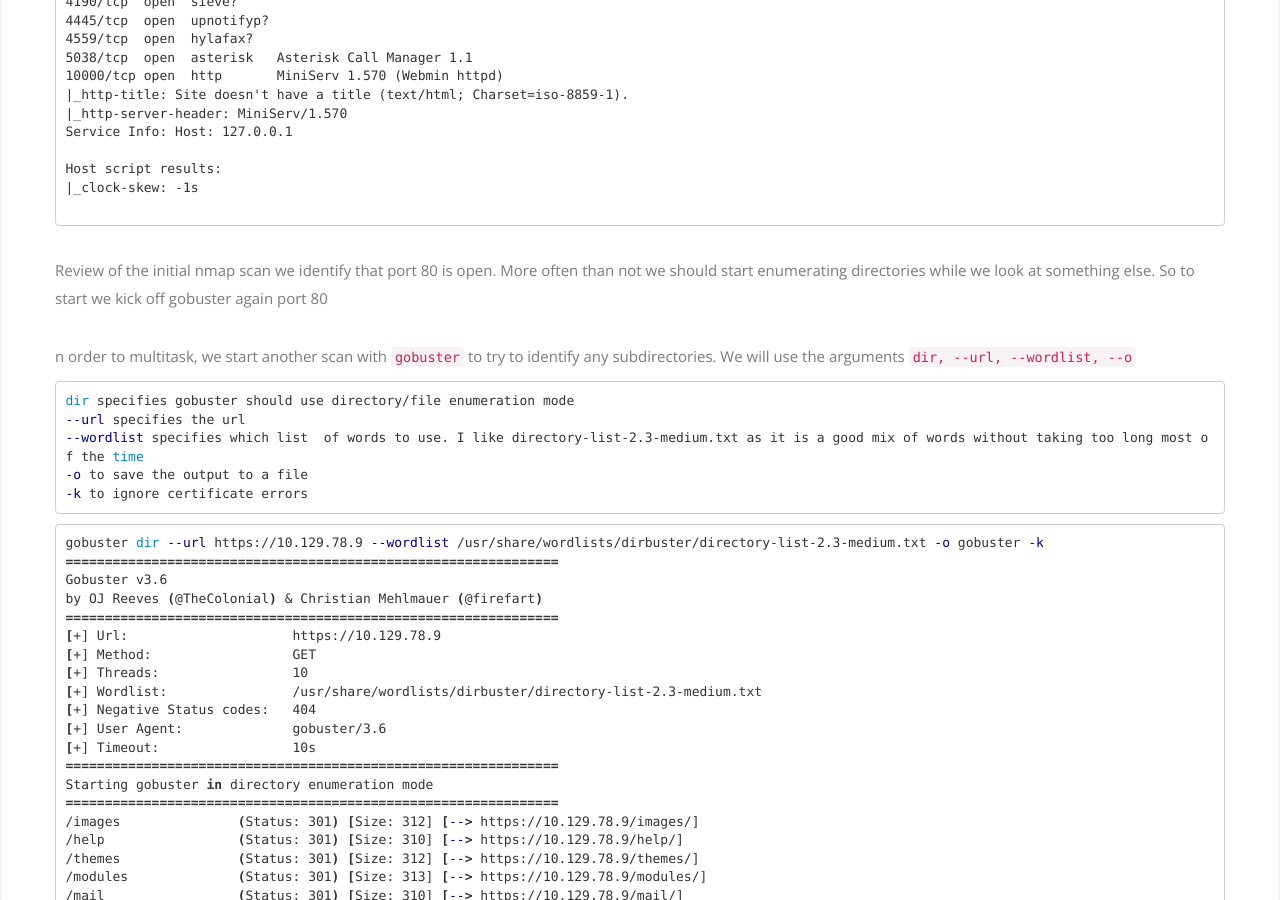
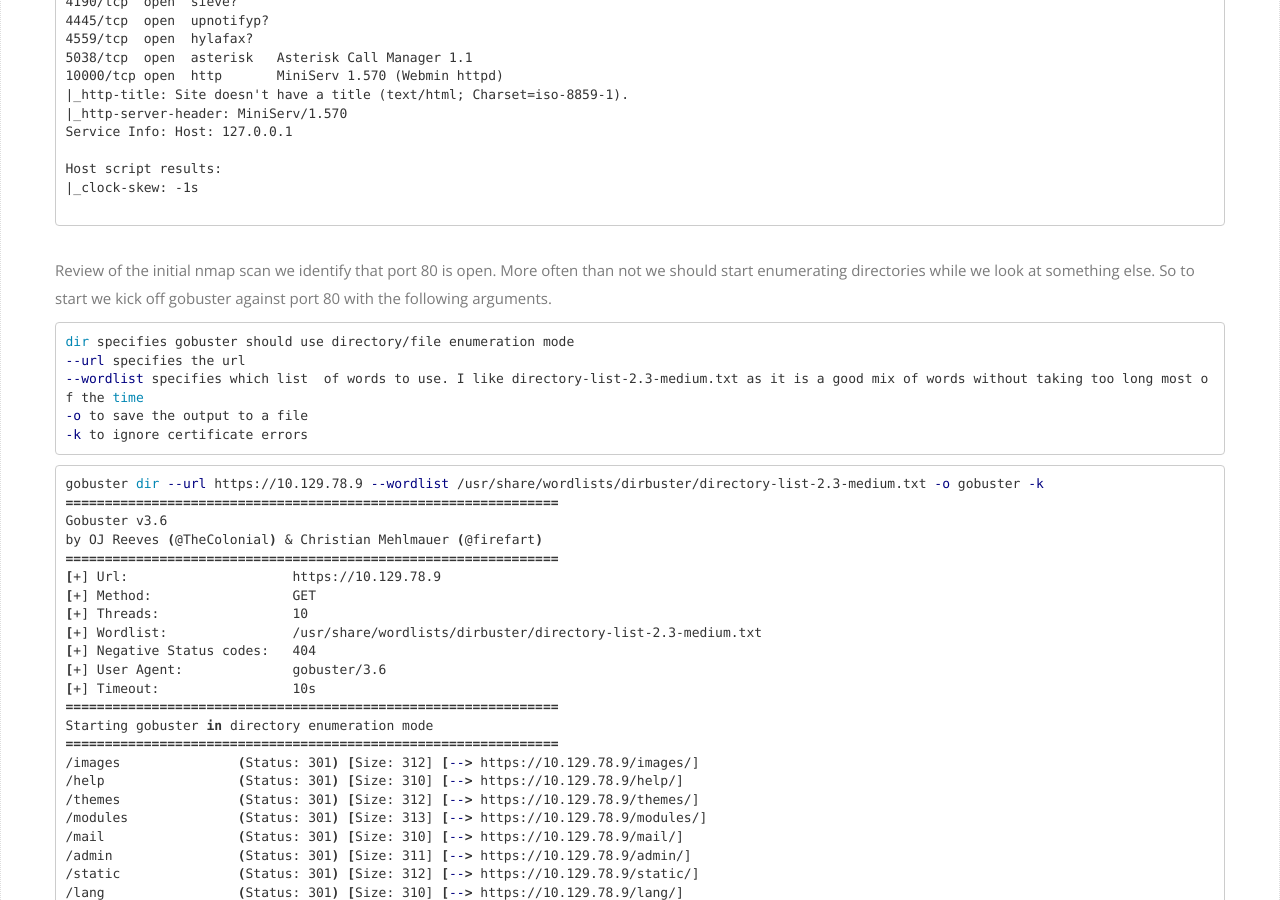
Before and after one commit to lowercasenumbers/lowercasenumbers.github.io, a Jekyll site: the page built from _posts/HTB/2023-10-28-htb-beep.md, in a window 1280 px wide and 900 px high, scrolled down 1480 px. Built offline with Jekyll 4.4.1, drawn with Linux system fonts in a browser that asks for light colours; nearby versions of some CDN libraries; some web fonts are replaced.

Commit message:
Fix typo

````diff
--- a/_posts/HTB/2023-10-28-htb-beep.md
+++ b/_posts/HTB/2023-10-28-htb-beep.md
@@ -68,9 +68,7 @@
 |_clock-skew: -1s
 
 ```
-Review of the initial nmap scan we identify that port 80 is open. More often than not we should start enumerating directories while we look at something else. So to start we kick off gobuster again port 80
-
-n order to multitask, we start another scan with `gobuster` to try to identify any subdirectories. We will use the arguments `dir, --url, --wordlist, --o`
+Review of the initial nmap scan we identify that port 80 is open. More often than not we should start enumerating directories while we look at something else. So to start we kick off gobuster against port 80 with the following arguments.
 ```bash
 dir specifies gobuster should use directory/file enumeration mode
 --url specifies the url
@@ -114,7 +112,6 @@
 Finished
 ===============================================================
 ```
-
 While the scan is running its always a good idea to take a look at the webpage in a browser and check the source code. Sometimes this provides a piece of important information. In this case, we identify the webserver is running Elastix but it is not immediately clear which version.
 ![Elastix](img\htb\beep\elastix.png)
 Once complete we can revisit the gobuster results to see if we can identify the version of Elastix. Reviewing `/admin` we are presented with a basic login form. While trying a few common defaults such as `admin:admin, admin:password` etc, did not yield any results, pressing `ESC` presents an `Unauthorized` page  revealing the FreePBX version 2.8.1.4 is in use. This has not yet revealed the Elastix version but it is enough to get started.
````
